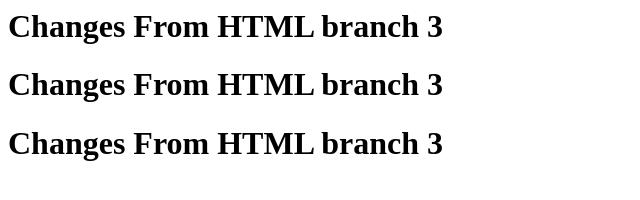
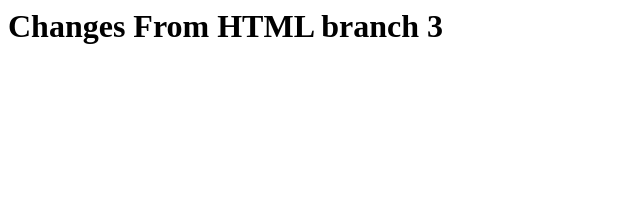
Before and after one commit to MERN-Organization/demo-repository, a website: page index.html in a window 1280 px wide. Shown: the whole page, without its empty margins (0-640 px from the left). Drawn offline with Linux system fonts and the light colour scheme.

Commit message:
Revert "asdsadasd"
This reverts commit b54cc376cb57f3cc4935b138654e491627ded198.

```diff
--- a/index.html
+++ b/index.html
@@ -1,3 +1 @@
 <h1>Changes From HTML branch 3</h1>
-<h1>Changes From HTML branch 3</h1>
-<h1>Changes From HTML branch 3</h1>
```
